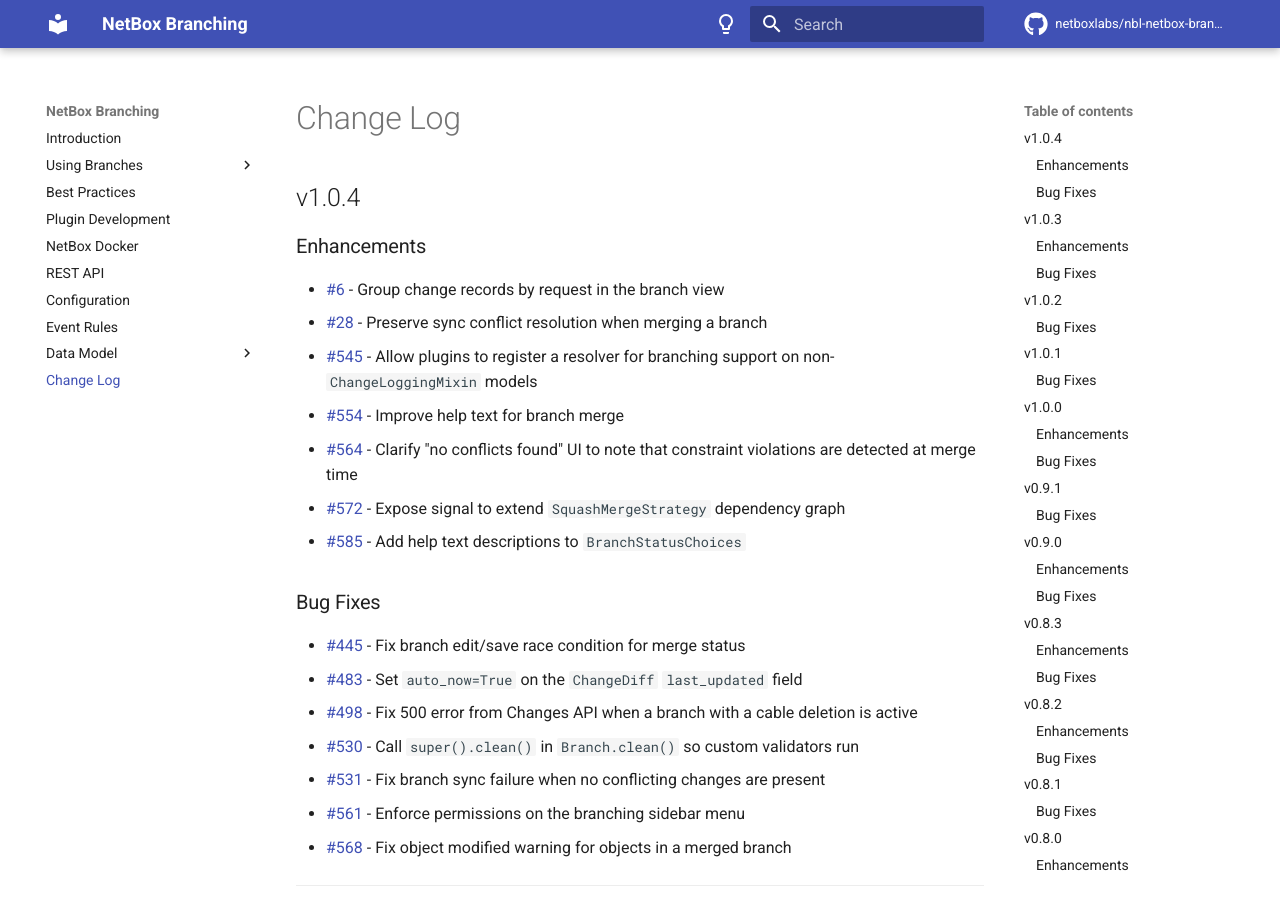
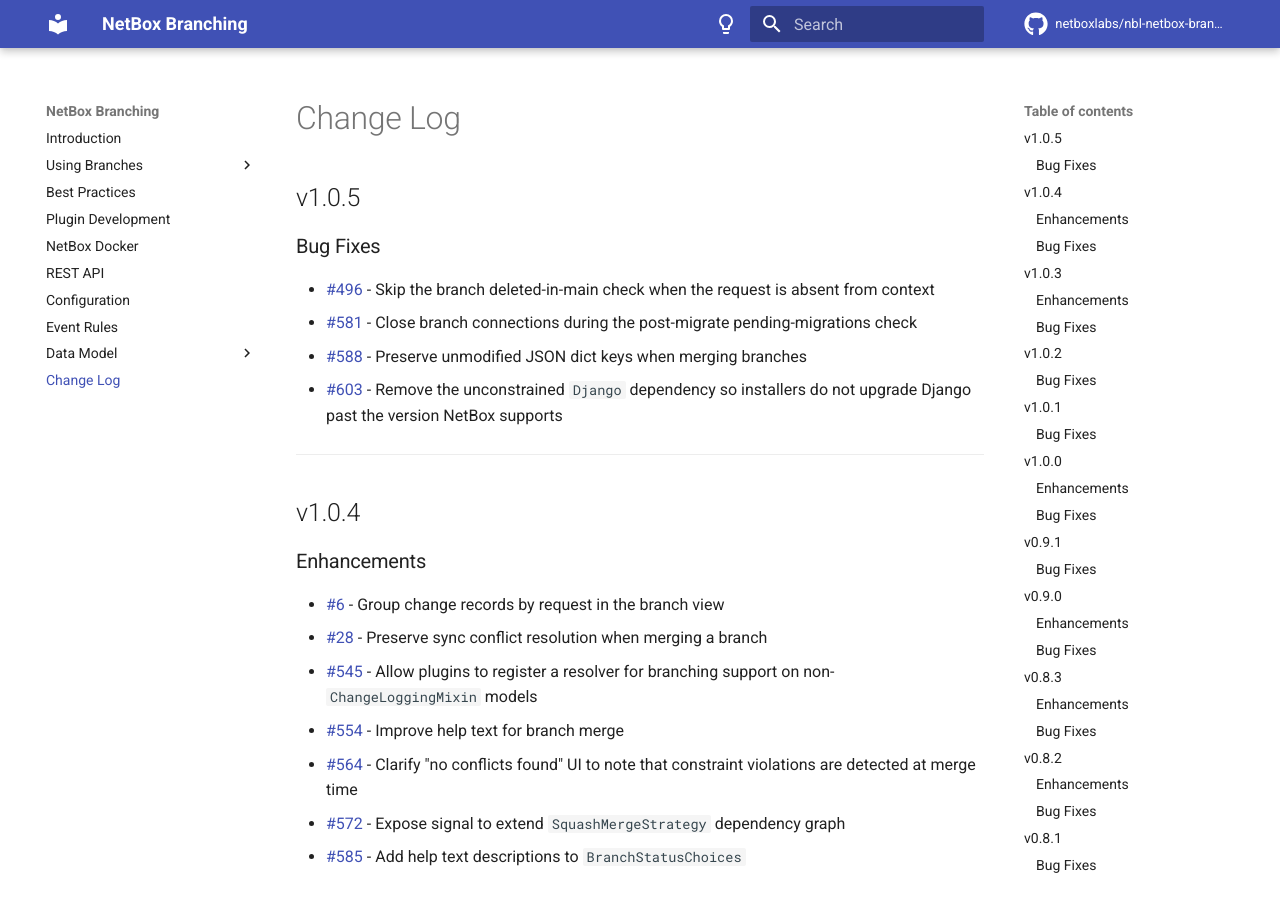
Before and after one commit to netboxlabs/netbox-branching, an MkDocs documentation site: the page built from docs/changelog.md, in a window 1280 px wide and 900 px high. Built offline with MkDocs 1.6.1 and Material for MkDocs 9.7.7, drawn with Linux system fonts in a browser that asks for light colours; comment, search, counter and statistics services are not loaded.

Commit message:
Release v1.0.5 (#605)

```diff
--- a/docs/changelog.md
+++ b/docs/changelog.md
@@ -1,4 +1,15 @@
 # Change Log
+
+## v1.0.5
+
+### Bug Fixes
+
+* [#496](https://github.com/netboxlabs/netbox-branching/issues/496) - Skip the branch deleted-in-main check when the request is absent from context
+* [#581](https://github.com/netboxlabs/netbox-branching/issues/581) - Close branch connections during the post-migrate pending-migrations check
+* [#588](https://github.com/netboxlabs/netbox-branching/issues/588) - Preserve unmodified JSON dict keys when merging branches
+* [#603](https://github.com/netboxlabs/netbox-branching/issues/603) - Remove the unconstrained `Django` dependency so installers do not upgrade Django past the version NetBox supports
+
+---
 
 ## v1.0.4
 
--- a/netbox_branching/__init__.py
+++ b/netbox_branching/__init__.py
@@ -12,7 +12,7 @@
     name = 'netbox_branching'
     verbose_name = 'NetBox Branching'
     description = 'A git-like branching implementation for NetBox'
-    version = '1.0.4'
+    version = '1.0.5'
     base_url = 'branching'
     # Remember to update COMPATIBILITY.md when modifying the minimum/maximum supported NetBox versions.
     min_version = '4.4.1'
--- a/pyproject.toml
+++ b/pyproject.toml
@@ -1,6 +1,6 @@
 [project]
 name = "netboxlabs-netbox-branching"
-version = "1.0.4"
+version = "1.0.5"
 description = "A git-like branching implementation for NetBox"
 readme = "README.md"
 requires-python = ">=3.10"
```
Also changed, not shown: COMPATIBILITY.md (+1 -0 lines).
